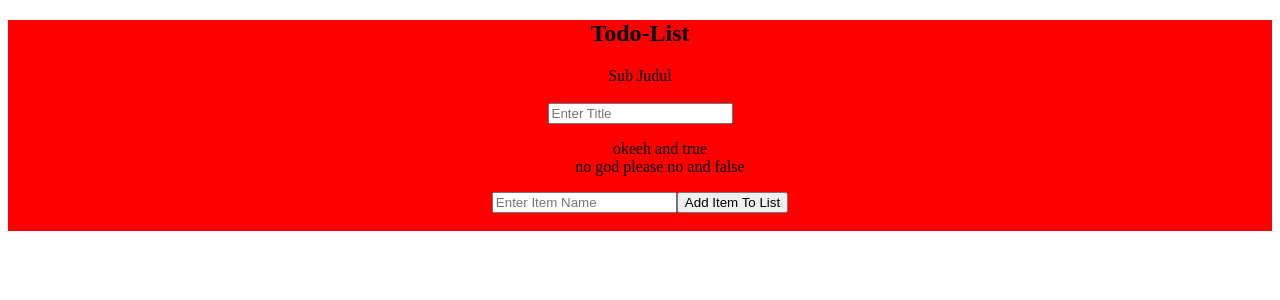
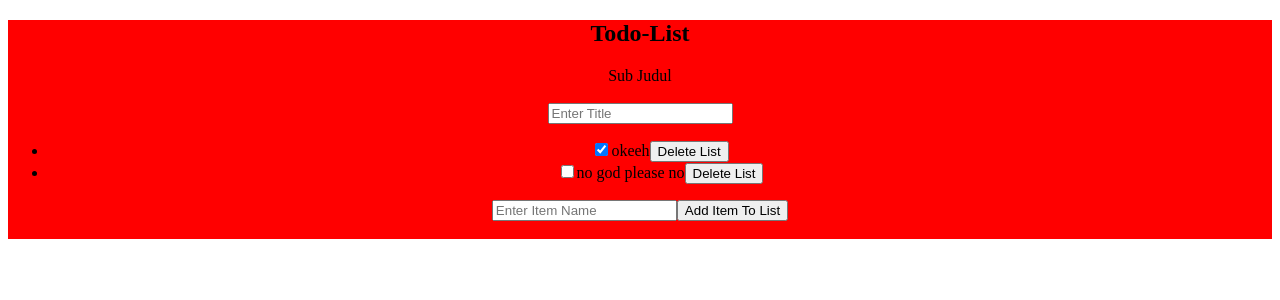
Before and after one commit to skulltron/belajar_react, a React (Create React App) app: page / in a window 1280 px wide. Shown: the top 300 px of the page. Built offline with nearby package versions, Linux system fonts and the light colour scheme.

Commit message:
memanggil props

```diff
--- a/src/TodoList.js
+++ b/src/TodoList.js
@@ -29,9 +29,10 @@ export default class TodoList extends React.Component{
                         this.state.todos.map(todo =>
                         {
                             return(
-                                <div>
-                                    {todo.title} and {todo.completed.toString()}
-                                </div>
+                                // <div>
+                                //     {todo.title} and {todo.completed.toString()}
+                                // </div>
+                                <TodoListItems title={todo.title} completed={todo.completed}/>
                             )
                         })
 
--- a/src/TodoListItems.js
+++ b/src/TodoListItems.js
@@ -1,8 +1,13 @@
 import React from 'react'
 
-const TodoListItems = () =>{
+const TodoListItems = (props) =>{
+    console.log(props)
     return(
-        <li>TodoListItems</li>
+        <li>
+            <input type="checkbox" checked={props.completed}/>
+            <span>{props.title}</span>
+            <button>Delete List</button>
+        </li>
     )
 }
 
```
